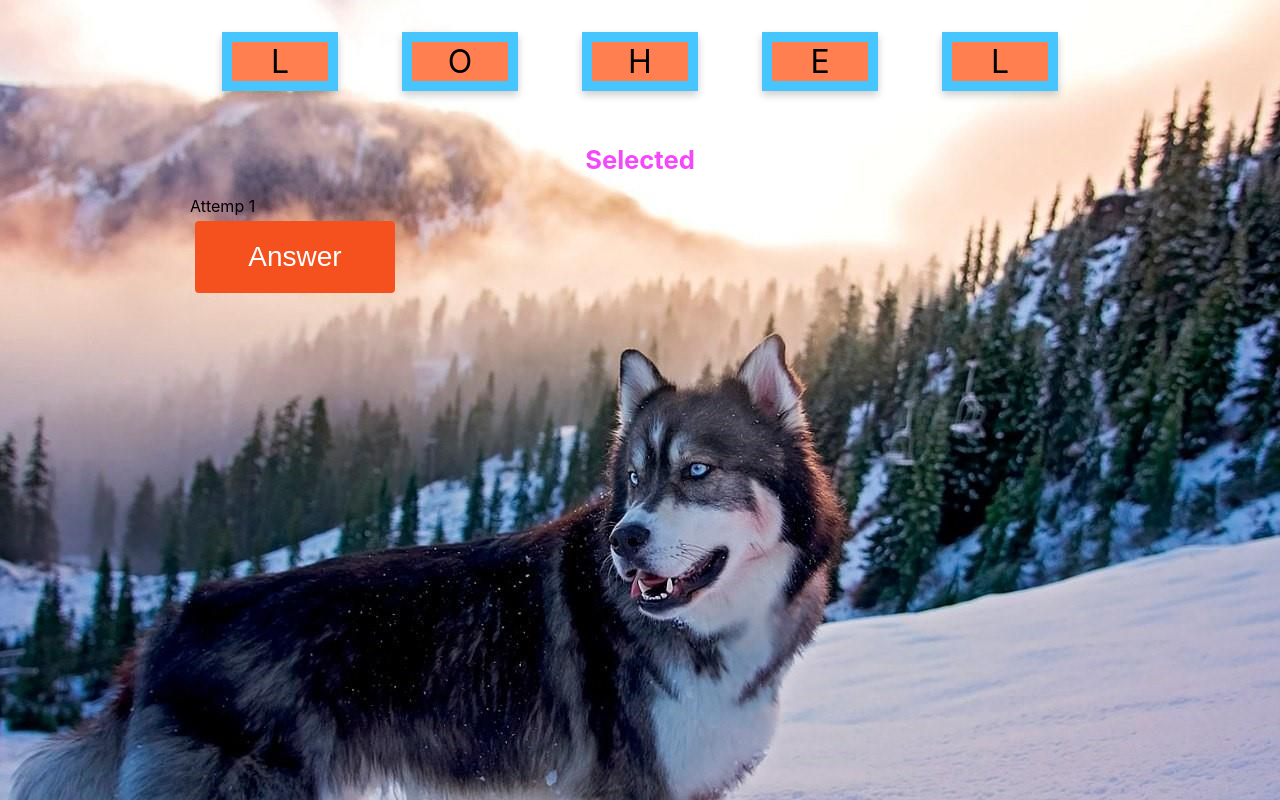
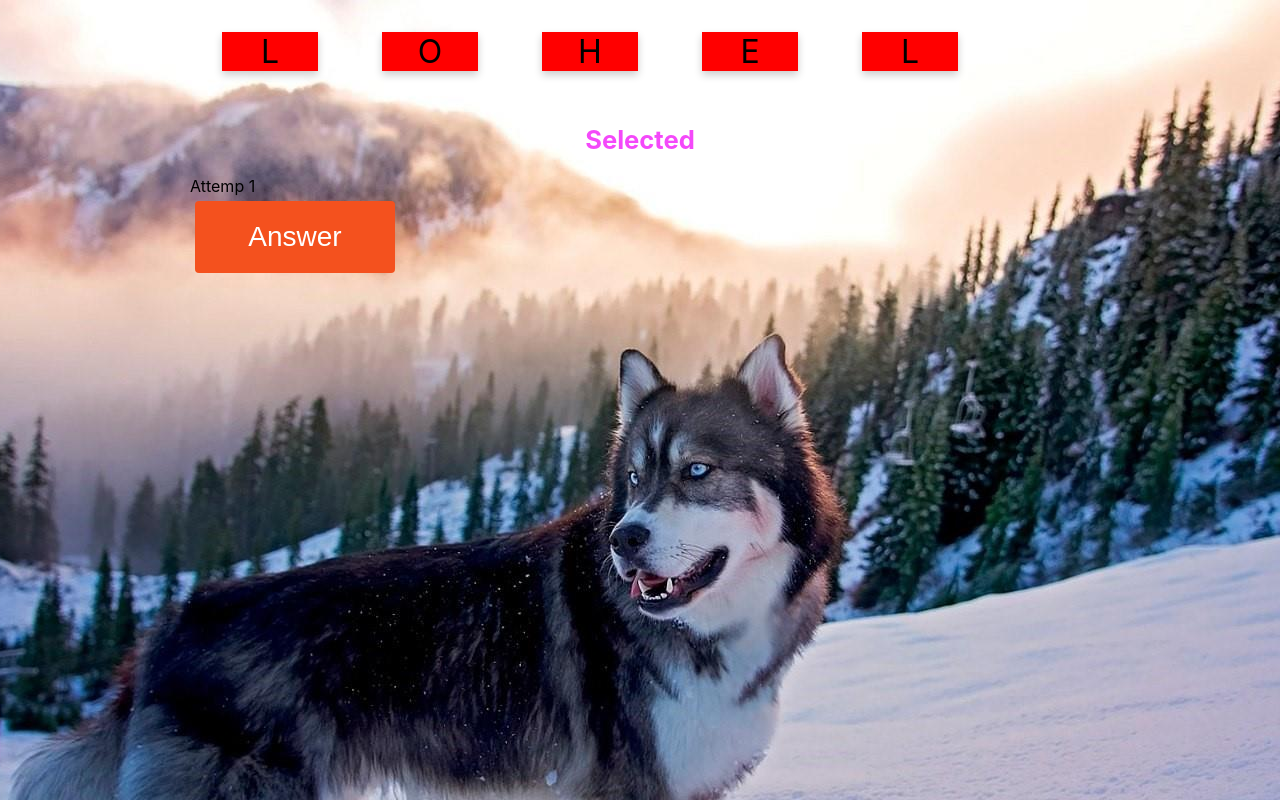
Before and after one commit to Jetnipat-c/3SA03-v1, a React (Create React App) app: page / in a window 1280 px wide. Built offline with nearby package versions, Linux system fonts and the light colour scheme.

Commit message:
commit 7 CSS Animations

```diff
--- a/src/App.css
+++ b/src/App.css
@@ -39,8 +39,24 @@
   box-shadow: 0 4px 8px 0 rgba(0,0,0,0.2);
   margin: 1em;
   user-select: none;
-  background-color: coral;
-  border: 10px solid rgb(71, 197, 255);
+  border: #282c34;
+  background-color: red;
+  -webkit-animation-name: example; /* Safari 4.0 - 8.0 */
+  -webkit-animation-duration: 4s; /* Safari 4.0 - 8.0 */
+  animation-name: example;
+  animation-duration: 4s;
+}
+
+/* Safari 4.0 - 8.0 */
+@-webkit-keyframes example {
+  from {background-color: red;}
+  to {background-color: yellow;}
+}
+
+/* Standard syntax */
+@keyframes example {
+  from {background-color: red;}
+  to {background-color: yellow;}
  }
  .activeCard {
   color: rgb(56, 42, 245);
--- a/src/App.js
+++ b/src/App.js
@@ -46,6 +46,7 @@ class App extends React.Component {
 
   render() {
     return (
+
       <div class="ex1">
         {
           Array.from(this.state.chars).map((item, index) => (
```
